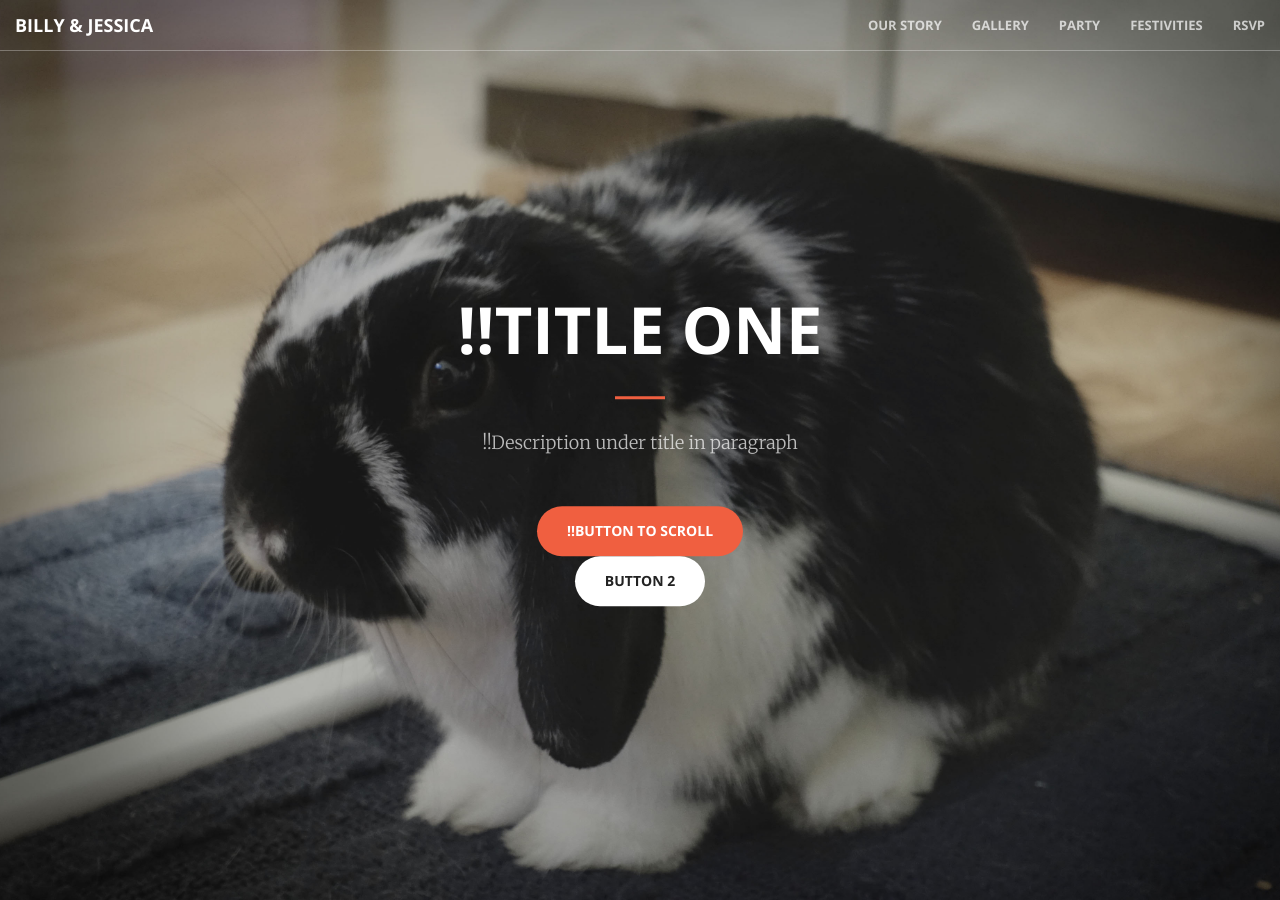
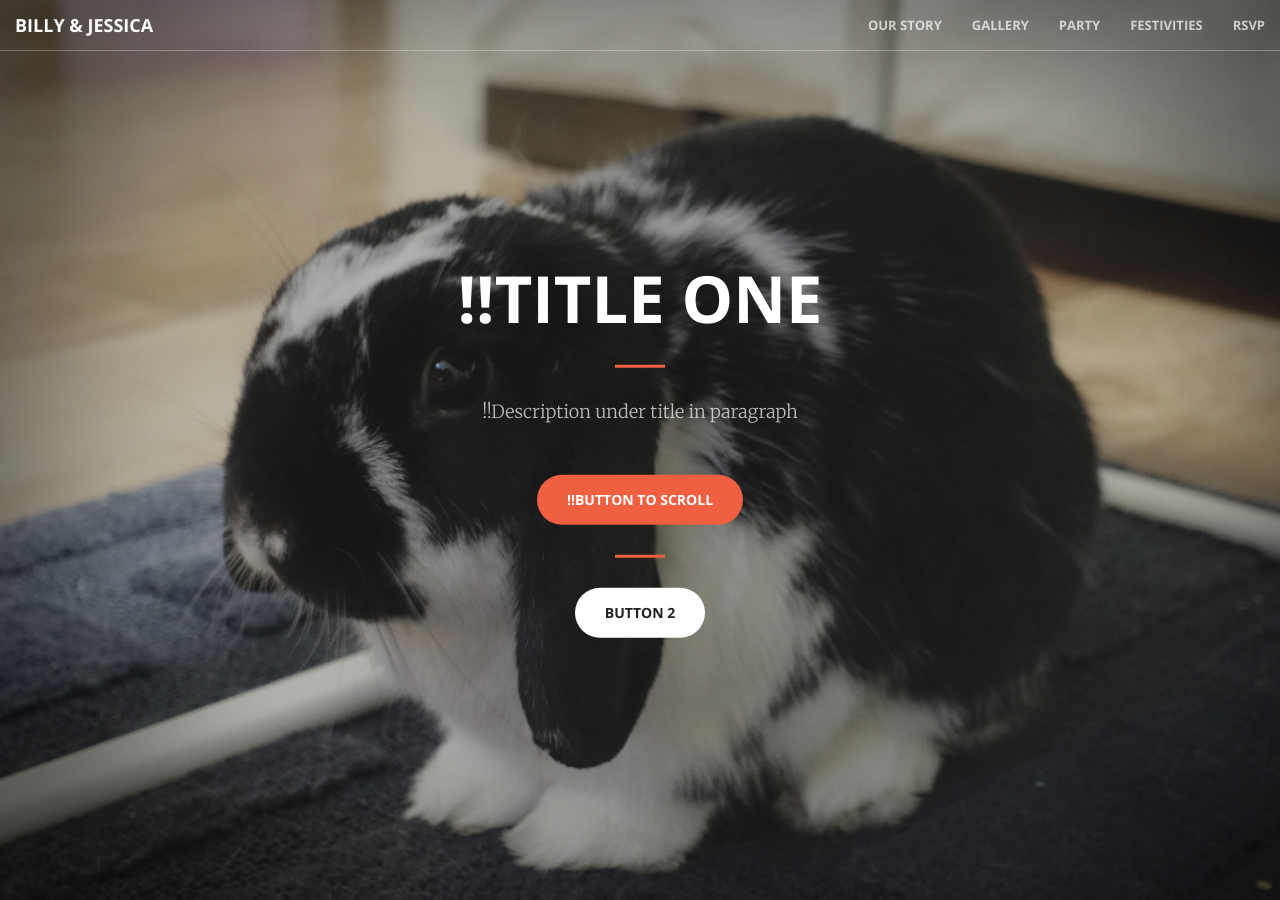
Before and after one commit to notbleh/wed-website, a Jekyll site: the page built from live.html, in a window 1280 px wide and 900 px high. Built offline with Jekyll 4.4.1, drawn with Linux system fonts in a browser that asks for light colours.

Commit message:
Update header.html

```diff
--- a/_includes/header.html
+++ b/_includes/header.html
@@ -4,7 +4,8 @@
             <h1>!!Title One</h1>
             <hr>
             <p>!!Description under title in paragraph</p>
-            <a href="#our-story" class="btn btn-primary btn-xl page-scroll">!!Button to scroll</a><br>
+            <a href="#our-story" class="btn btn-primary btn-xl page-scroll">!!Button to scroll</a>
+            <hr>
             <a href="#" class="btn btn-default btn-xl wow tada">Button 2</a>
         </div>
     </div>
```
